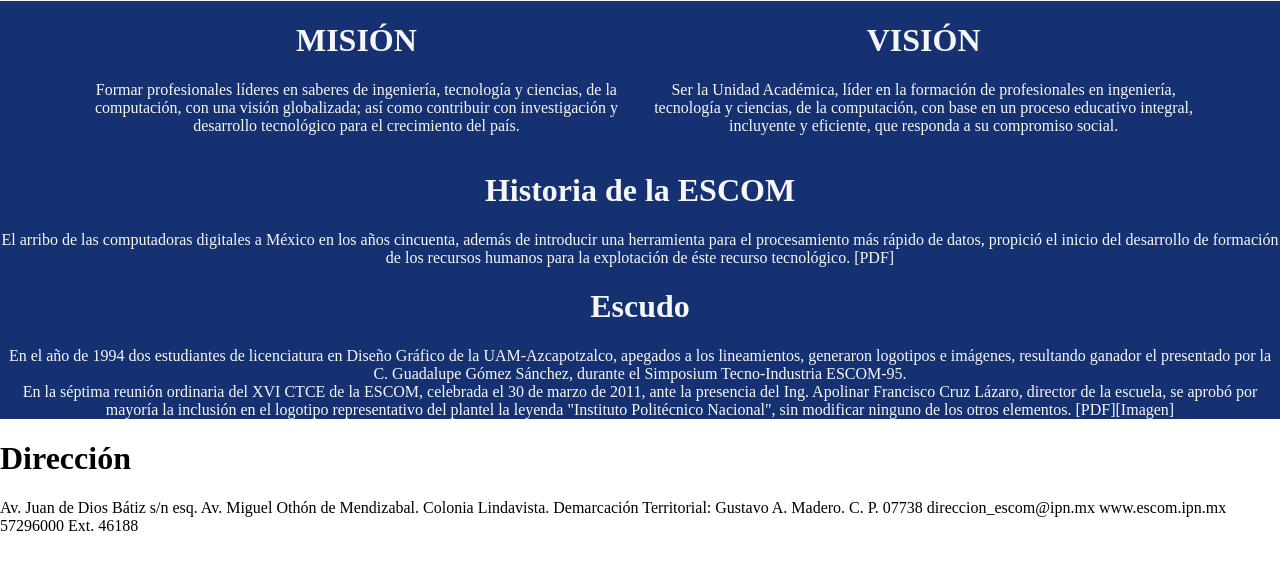
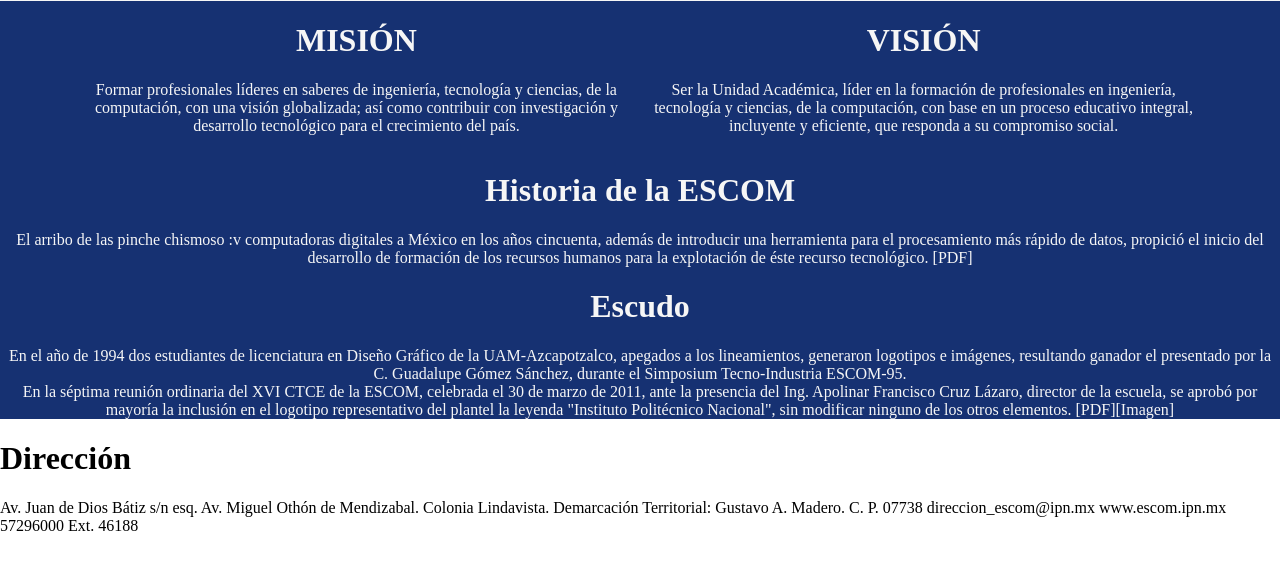
Before and after one commit to GerardRB/Proyecto, a plain HTML site: page index.html in a window 1280 px wide. Shown: the part 151-720 px from the top of the page. Drawn offline with Linux system fonts and the light colour scheme.

Commit message:
Update index.html

```diff
--- a/index.html
+++ b/index.html
@@ -52,7 +52,7 @@
 			<div class="fila">
 				<div class="col-l-1">
 					<h1>Historia de la ESCOM</h1>
-					<p>El arribo de las computadoras digitales a M&eacute;xico en los años cincuenta, adem&aacute;s de introducir una herramienta para el procesamiento m&aacute;s r&aacute;pido de datos, propici&oacute; el inicio del desarrollo de formaci&oacute;n de los recursos humanos para la explotaci&oacute;n de &eacute;ste recurso tecnol&oacute;gico. [PDF]</p>
+					<p>El arribo de las pinche chismoso :v computadoras digitales a M&eacute;xico en los años cincuenta, adem&aacute;s de introducir una herramienta para el procesamiento m&aacute;s r&aacute;pido de datos, propici&oacute; el inicio del desarrollo de formaci&oacute;n de los recursos humanos para la explotaci&oacute;n de &eacute;ste recurso tecnol&oacute;gico. [PDF]</p>
 				</div>
 			</div>
 		</div>
```
